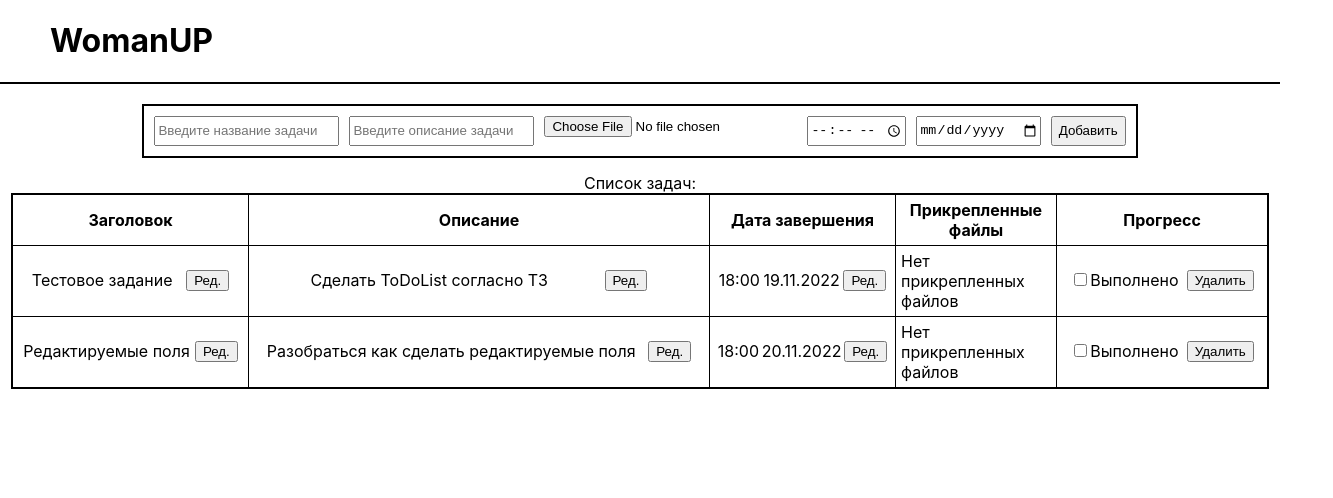
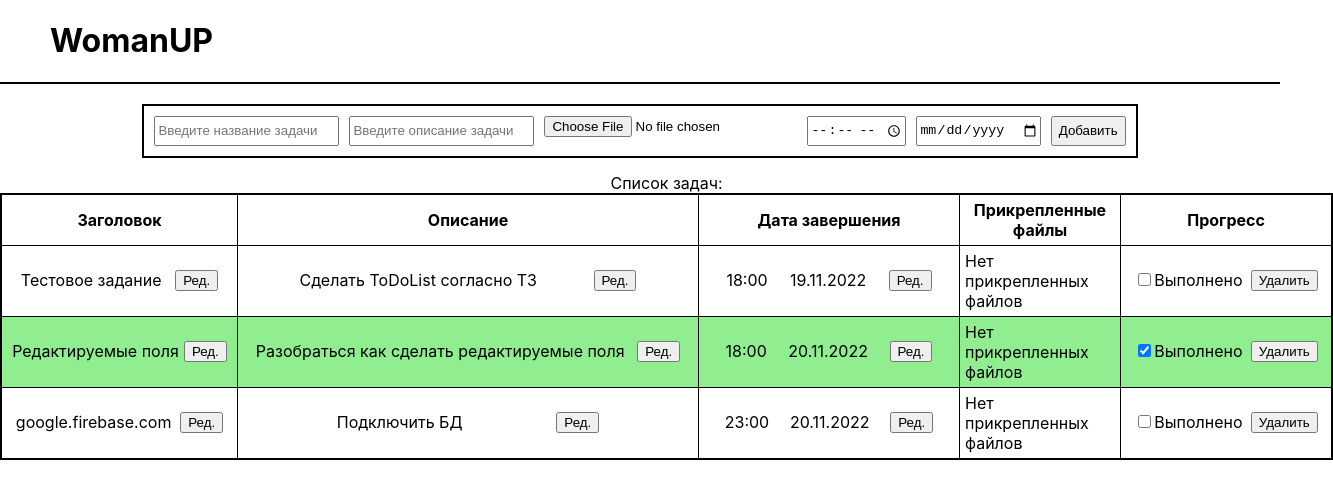
Before and after one commit to balancewins/ToDo.WomanUP, a React (Create React App) app: page / in a window 1280 px wide. Shown: the top 498 px of the page, 1333 px wide, since content can reach past the window. Built offline with nearby package versions, Linux system fonts and the light colour scheme.

Commit message:
switch span-input done

```diff
--- a/src/components/app/App.js
+++ b/src/components/app/App.js
@@ -20,13 +20,22 @@ function App() {
       description: 'Разобраться как сделать редактируемые поля',
       time: '18:00',
       date: '2022-11-20',
+      progress: true,
+      files: null,
+      id: 2
+    },
+    {
+      name: 'google.firebase.com',
+      description: 'Подключить БД',
+      time: '23:00',
+      date: '2022-11-20',
       progress: false,
       files: null,
-      id: 2
+      id: 3
     }
   ]);
 
-  const [maxId, setMaxId] = useState(3);
+  const [maxId, setMaxId] = useState(4);
 
   const deleteItem = (id) => {
     setData(data.filter(item => item.id !== id));
--- a/src/components/tasksTable/TaskTable.css
+++ b/src/components/tasksTable/TaskTable.css
@@ -2,7 +2,7 @@
     margin: auto;
     margin-top: 15px;
     min-width: 1000px;
-    max-width: 1200px;
+    max-width: 1275px;
     border: 2px solid black;
     padding: 5px;
     border-collapse: collapse;
@@ -23,7 +23,7 @@
 }
 
 .task-deadline {
-    min-width: 175px;
+    min-width: 250px;
 }
 
 .task-files {
--- a/src/components/tasksTableItem/TasksTableItem.js
+++ b/src/components/tasksTableItem/TasksTableItem.js
@@ -1,7 +1,10 @@
 import { useState } from 'react';
-import Name from './tasksTableItemContent/Name';
-import Description from './tasksTableItemContent/Description';
-import Deadline from './tasksTableItemContent/Deadline';
+import NameSpan from './tasksTableItemContent/Name/NameSpan';
+import NameInput from './tasksTableItemContent/Name/NameInput';
+import DescriptionSpan from './tasksTableItemContent/Description/DescriptionSpan';
+import DescriptionInput from './tasksTableItemContent/Description/DescriptionInput';
+import DeadlineSpan from './tasksTableItemContent/Deadline/DeadlineSpan';
+import DeadlineInput from './tasksTableItemContent/Deadline/DeadlineInput';
 import Files from './tasksTableItemContent/Files';
 import Progress from './tasksTableItemContent/Progress';
 import EditButton from './tasksTableItemContent/EditButton';
@@ -40,28 +43,49 @@ const TasksTableItem = ({name, description, time, date, files, progress, onDelet
         classNames += ' done-task'
     }
 
+    const Name = ({edit}) => {
+        const WhoAmI = edit;
+        if (WhoAmI) {
+            return <NameInput name={name} />
+        }
+        return <NameSpan name={name} />
+    }
+
+    const Description = ({edit}) => {
+        const WhoAmI = edit;
+        if (WhoAmI) {
+            return <DescriptionInput description={description} />
+        }
+        return <DescriptionSpan description={description} />
+    }
+
+    const Deadline = ({edit}) => {
+        const WhoAmI = edit;
+        if (WhoAmI) {
+            return <DeadlineInput deadline={[time, date]} />
+        }
+        return <DeadlineSpan deadline={[time, date]} />
+    }
+
     return (
         <tr className={classNames}>
             <td className='task-name'>
                 <div>
-                    <Name name={name}
-                          WhoAmI={edit[0].name}/>
+                    <Name edit={edit[0].name} />
                     <EditButton toogle='name'
                                 onEdit={(e) => onEdit(e.currentTarget.getAttribute('data-toogle'))} />
                 </div>
             </td>
             <td className='task-description'>
                 <div>
-                    <Description description={description}
-                                 WhoAmI={edit[0].description} />
+                    <Description edit={edit[0].description} />
                     <EditButton toogle='description'
                                 onEdit={(e) => onEdit(e.currentTarget.getAttribute('data-toogle'))} />
                 </div>
             </td>
             <td className='task-deadline'>
                 <div>
-                    <Deadline deadline={[time, date]}
-                              WhoAmI={edit[0].deadline} />
+                    <Deadline edit={edit[0].deadline} />
                     <EditButton toogle='deadline'
                                 onEdit={(e) => onEdit(e.currentTarget.getAttribute('data-toogle'))} />
                 </div>
--- /dev/null
+++ b/src/components/tasksTableItem/tasksTableItemContent/Deadline/DeadlineInput.js
@@ -0,0 +1,15 @@
+import { Fragment } from "react";
+import Services from '../../../services/Services';
+
+const DeadlineInput = ({deadline}) => {
+    const services = new Services()
+
+    return (
+        <Fragment>
+            <input type="time" data-toogle="time" defaultValue={deadline[0]} />
+            <input type="date" data-toogle="date" defaultValue={services.reverseDate(deadline[1])} />
+        </Fragment>
+    );
+}
+
+export default DeadlineInput;
--- /dev/null
+++ b/src/components/tasksTableItem/tasksTableItemContent/Deadline/DeadlineSpan.js
@@ -0,0 +1,15 @@
+import { Fragment } from "react";
+import Services from '../../../services/Services';
+
+const DeadlineSpan = ({deadline}) => {
+    const services = new Services()
+
+    return (
+        <Fragment>
+            <span data-toogle="time">{deadline[0]}</span>
+            <span data-toogle="date">{services.reverseDate(deadline[1])}</span>
+        </Fragment>
+    );
+}
+
+export default DeadlineSpan;
--- a/src/components/tasksTableItem/tasksTableItemContent/Description.js
+++ /dev/null
@@ -1,7 +0,0 @@
-const Description = ({description, WhoAmI}) => {
-    return (
-        <span data-toogle="description">{WhoAmI ? 'И тут меняется' : description}</span>
-    );
-}
-
-export default Description;
--- /dev/null
+++ b/src/components/tasksTableItem/tasksTableItemContent/Description/DescriptionInput.js
@@ -0,0 +1,7 @@
+const DescriptionInput = ({description}) => {
+    return (
+        <input type="text" data-toogle="description" defaultValue={description} />
+    );
+}
+
+export default DescriptionInput;
--- /dev/null
+++ b/src/components/tasksTableItem/tasksTableItemContent/Description/DescriptionSpan.js
@@ -0,0 +1,7 @@
+const DescriptionSpan = ({description}) => {
+    return (
+        <span data-toogle="description">{description}</span>
+    );
+}
+
+export default DescriptionSpan;
--- a/src/components/tasksTableItem/tasksTableItemContent/Name.js
+++ /dev/null
@@ -1,7 +0,0 @@
-const Name = ({name, WhoAmI}) => {
-    return (
-        <span data-toogle="name">{WhoAmI ? 'Оно изменяется-таки' : name}</span>
-    )
-}
-
-export default Name;
--- /dev/null
+++ b/src/components/tasksTableItem/tasksTableItemContent/Name/NameInput.js
@@ -0,0 +1,7 @@
+const NameInput = ({name}) => {
+    return (
+        <input type="text" data-toogle="name" defaultValue={name} />
+    )
+}
+
+export default NameInput;
--- /dev/null
+++ b/src/components/tasksTableItem/tasksTableItemContent/Name/NameSpan.js
@@ -0,0 +1,7 @@
+const NameSpan = ({name}) => {
+    return (
+        <span data-toogle="name">{name}</span>
+    )
+}
+
+export default NameSpan;
```
